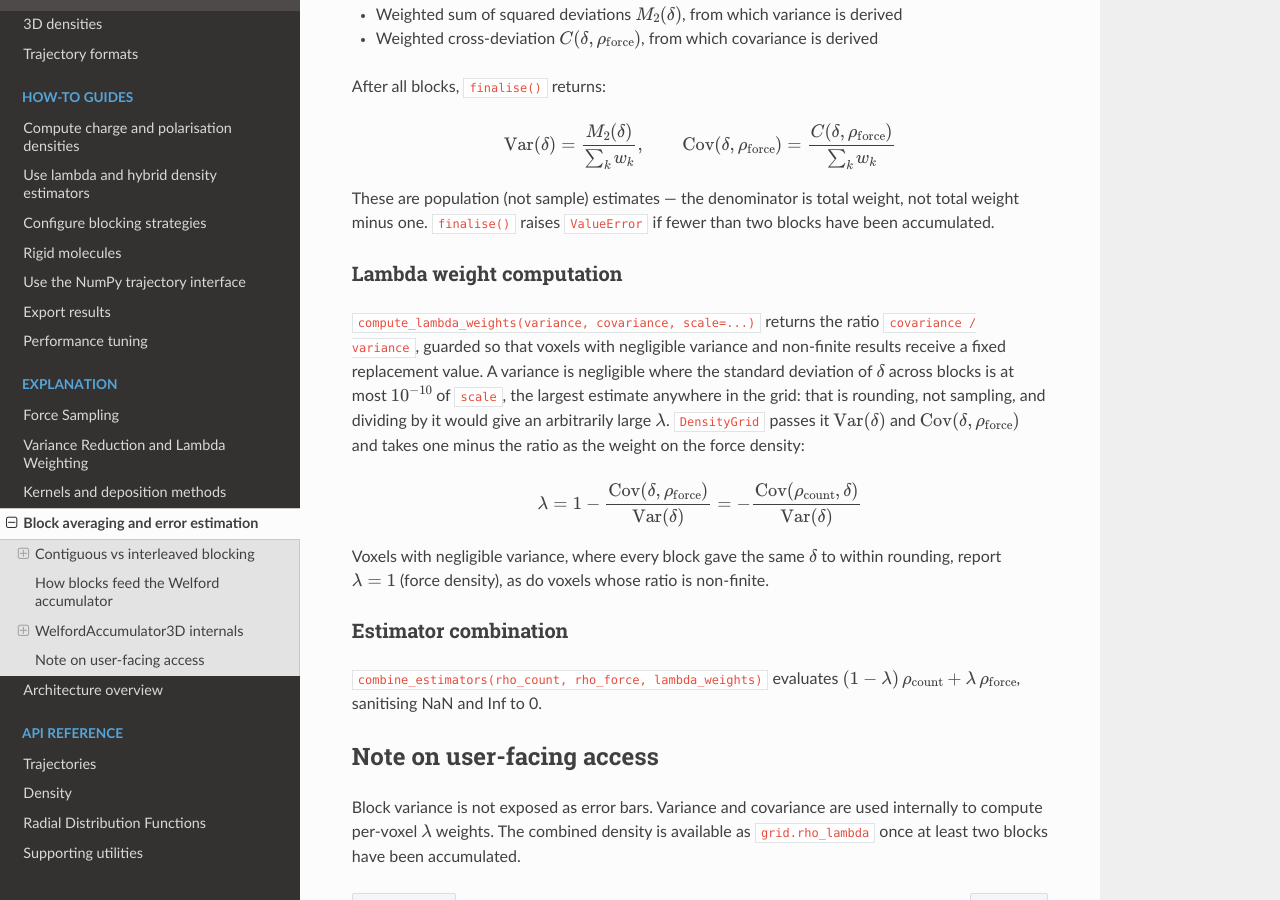
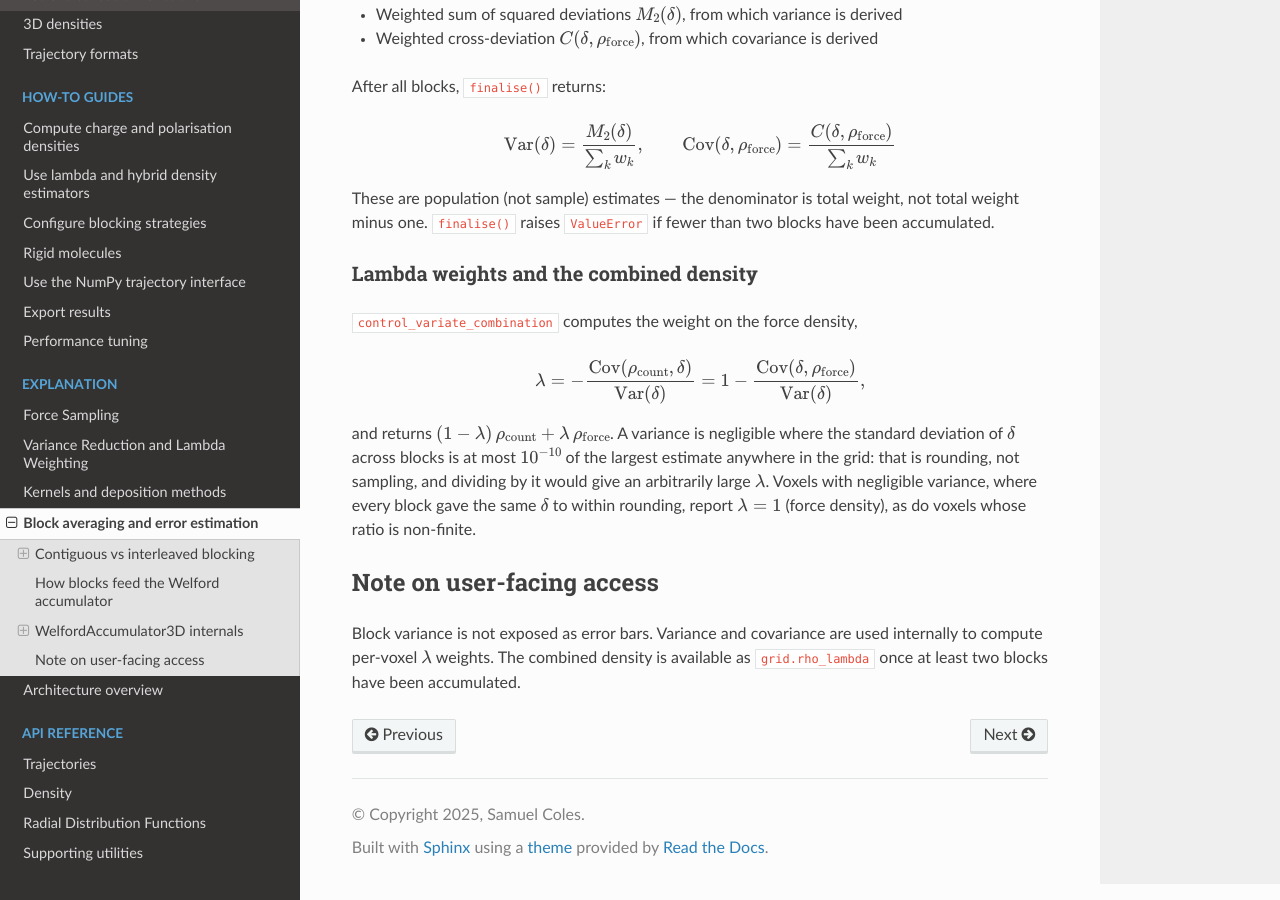
Before and after one commit to user200000/revelsmd, a Sphinx documentation site: the page built from docs/source/explanation/block-averaging.md, in a window 1280 px wide and 900 px high, scrolled down 1868 px. Built offline with Sphinx 7.4.7 and the Read the Docs theme 3.1.0, drawn with Linux system fonts in a browser that asks for light colours.

Commit message:
Share the control-variate combination between the RDF and density grid
control_variate_combination in statistics.py now holds the Coles et al.
(2021) combination for both: lambda = -Cov(E_0, Delta) / Var(Delta) and
(1 - lambda) E_0 + lambda E_1, with lambda set to a caller-chosen
fallback where Var(Delta) is negligible. E_0 sets both the base term and
the covariance, so relabelling the estimators with their moments gives
the same estimate rather than an inverted one.

- RDF passes the backward and forward g(r) with a fallback of 0; its
  per-frame combined arrays are gone, since the mean of the combination
  is the combination of the means.
- DensityGrid passes rho_count and rho_force with a fallback of 1. It
  converts its stored Cov(delta, rho_force) with one line,
  Cov(rho_count, delta) = Cov(delta, rho_force) - Var(delta), replacing
  the 1 - lambda_raw complement and the argument-order-dependent
  combine_estimators call.
- combine_estimators and compute_lambda_weights are removed; nothing
  outside the package calls them.
- The user-facing lambda_weights and lam keep their meaning. On the
  example trajectories every result agrees with the previous code to
  within 4 ulp of its largest value, and the RDF's lam is identical.
- Tests of the new function include two reference-free properties: lambda
  minimises the in-sample variance of the combination, and relabelling
  the estimators gives the same estimate with weight 1 - lambda.

Fixes #67.

```diff
--- a/docs/source/explanation/block-averaging.md
+++ b/docs/source/explanation/block-averaging.md
@@ -100,32 +100,22 @@ These are population (not sample) estimates — the denominator is total weight,
 not total weight minus one. `finalise()` raises `ValueError` if fewer than two
 blocks have been accumulated.
 
-### Lambda weight computation
+### Lambda weights and the combined density
 
-`compute_lambda_weights(variance, covariance, scale=...)` returns the ratio
-`covariance / variance`, guarded so that voxels with negligible variance and
-non-finite results receive a fixed replacement value. A variance is negligible
-where the standard deviation of $\delta$ across blocks is at most $10^{-10}$
-of `scale`, the largest estimate anywhere in the grid: that is rounding, not
-sampling, and dividing by it would give an arbitrarily large $\lambda$.
-`DensityGrid` passes it $\text{Var}(\delta)$ and
-$\text{Cov}(\delta, \rho_\text{force})$ and takes one minus the ratio as the
-weight on the force density:
+`control_variate_combination` computes the weight on the force density,
 
 $$
-\lambda = 1 - \frac{\text{Cov}(\delta, \rho_\text{force})}{\text{Var}(\delta)}
-= -\frac{\text{Cov}(\rho_\text{count}, \delta)}{\text{Var}(\delta)}
+\lambda = -\frac{\text{Cov}(\rho_\text{count}, \delta)}{\text{Var}(\delta)}
+= 1 - \frac{\text{Cov}(\delta, \rho_\text{force})}{\text{Var}(\delta)},
 $$
 
-Voxels with negligible variance, where every block gave the same $\delta$
-to within rounding, report $\lambda = 1$ (force density), as do voxels whose
-ratio is non-finite.
-
-### Estimator combination
-
-`combine_estimators(rho_count, rho_force, lambda_weights)` evaluates
-$(1 - \lambda)\,\rho_\text{count} + \lambda\,\rho_\text{force}$, sanitising
-NaN and Inf to 0.
+and returns $(1 - \lambda)\,\rho_\text{count} + \lambda\,\rho_\text{force}$. A
+variance is negligible where the standard deviation of $\delta$ across blocks
+is at most $10^{-10}$ of the largest estimate anywhere in the grid: that is
+rounding, not sampling, and dividing by it would give an arbitrarily large
+$\lambda$. Voxels with negligible variance, where every block gave the same
+$\delta$ to within rounding, report $\lambda = 1$ (force density), as do voxels
+whose ratio is non-finite.
 
 ## Note on user-facing access
 
```
Also changed, not shown: docs/source/api/supporting.md (+2 -8 lines), docs/source/explanation/architecture.md (+12 -14 lines), 5 other files.
